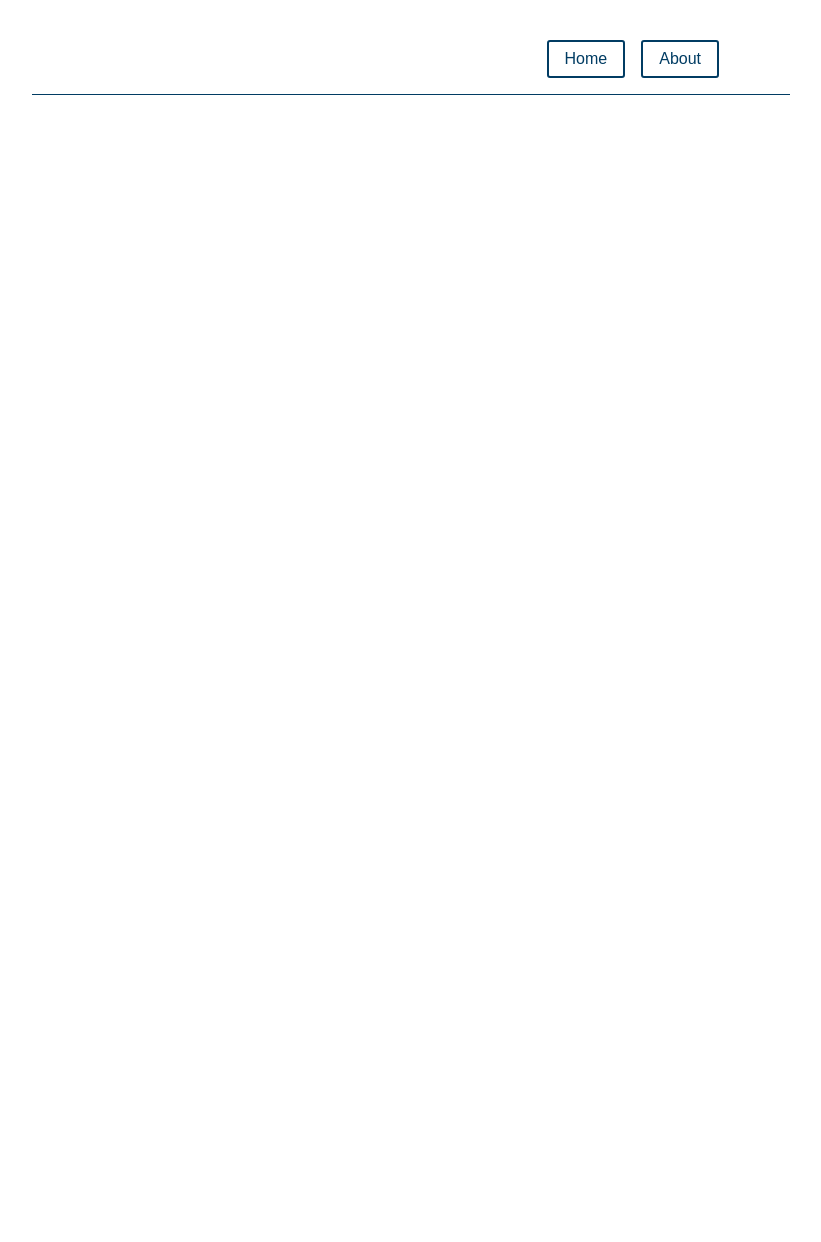
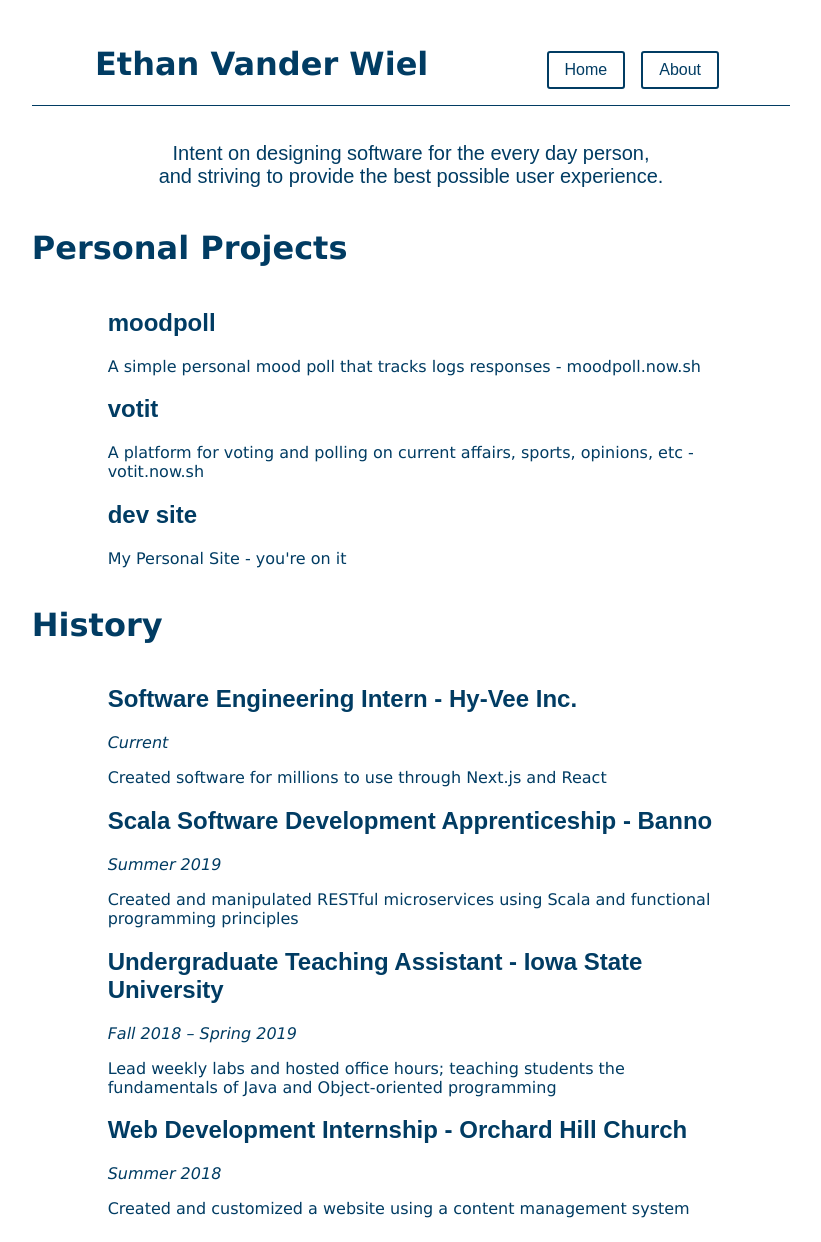
Before and after one commit to EthanVDub/devsite, a Next.js app: page / in a window 1280 px wide. Shown: the whole page, without its empty margins (229-1050 px from the left). Before the commit the page ends 800 px from the top, so only its background shows below. Built offline with nearby package versions, Linux system fonts and the light colour scheme.

Commit message:
Finished initial design of home page

```diff
--- a/components/body.js
+++ b/components/body.js
@@ -1,5 +1,18 @@
 import styled from "styled-components";
+import Projects from "./projects";
+import Description from "./description";
+import History from "./workhistory";
 
-const Body = styled.div``;
+const StyledBody = styled.div`
+  margin: 0% 20%;
+`;
+
+const Body = () => (
+  <StyledBody>
+    <Description />
+    <Projects />
+    <History />
+  </StyledBody>
+);
 
 export default Body;
--- a/components/button.js
+++ b/components/button.js
@@ -9,7 +9,8 @@ const Button = styled.button`
   padding: 0.5em 1em;
   font-size: 1em;
   cursor: pointer;
-
+  max-height: 50px;
+  font-family: Lucida, sans-serif;
   :hover {
     background: #013c63;
     color: white;
--- /dev/null
+++ b/components/description.js
@@ -0,0 +1,23 @@
+import styled from "styled-components";
+
+const StyledDescription = styled.div`
+  color: #013c63;
+  text-align: center;
+  font-family: Lucida, sans-serif;
+  font-size: 20px;
+
+  p span {
+    display: block;
+  }
+`;
+
+const Description = () => (
+  <StyledDescription>
+    <p>
+      <span>Intent on designing software for the every day person, </span>
+      <span>and striving to provide the best possible user experience.</span>
+    </p>
+  </StyledDescription>
+);
+
+export default Description;
--- a/components/header.js
+++ b/components/header.js
@@ -9,20 +9,39 @@ const StyledHeader = styled.div`
   display: flex;
   color: #013c63;
   justify-content: flex-end;
+  align-items: flex-end;
   margin: 1em 20%;
-  width: 80%;
   border-bottom: 1px solid #013c63;
   padding: 0 5%;
+  background: white;
+
+  h1 {
+    margin-right: auto;
+    font-family: Lucida Grande, sans-serif;
+  }
+
+  @media (max-width: 768px) {
+    display: flex;
+    flex-direction: column;
+    text-align: center;
+  }
+`;
+
+const Navigation = styled.div`
+  display: flex;
 `;
 
 const Header = () => (
   <StyledHeader>
+    <h1>Ethan Vander Wiel</h1>
+    <Navigation>
       <Link href="/">
         <Button>Home</Button>
       </Link>
       <Link href="/about">
         <Button>About</Button>
       </Link>
+    </Navigation>
   </StyledHeader>
 );
 
--- a/components/main.js
+++ b/components/main.js
@@ -4,6 +4,7 @@ import Body from "./body";
 
 const StyledMain = styled.div`
   display: flex;
+  flex-direction: column;
 `;
 
 const Main = () => (
--- /dev/null
+++ b/components/projects.js
@@ -0,0 +1,65 @@
+import styled from "styled-components";
+import Link from "next/link";
+
+const StyledProjectsSection = styled.div`
+  display: flex;
+  flex-direction: column;
+  h1 {
+    color: #013c63;
+    font-family: Lucida Grande, sans-serif;
+  }
+
+  h2 {
+    font-family: Lucida, sans-serif;
+  }
+
+  a:link {
+    color: #013c63;
+    text-decoration: none;
+  }
+
+  a:visited {
+    color: #013c63;
+    text-decoration: none;
+  }
+`;
+
+const StyledIndivProject = styled.div`
+  font-family: Lucida Grande, sans-serif;
+  color: #013c63;
+  margin: 0% 10%;
+`;
+
+const Projects = () => (
+  <StyledProjectsSection>
+    <h1>Personal Projects</h1>
+    <StyledIndivProject>
+      <Link href="https://github.com/EthanVDub/moodpoll">
+        <a>
+          <h2>moodpoll</h2>
+        </a>
+      </Link>
+      <p>
+        A simple personal mood poll that tracks logs responses -
+        <a href="https://moodpoll.now.sh"> moodpoll.now.sh</a>
+      </p>
+      <Link href="https://github.com/EthanVDub/votit">
+        <a>
+          <h2>votit</h2>
+        </a>
+      </Link>
+      <p>
+        A platform for voting and polling on current affairs, sports, opinions,
+        etc - <a href="https://votit.now.sh"> votit.now.sh</a>
+      </p>
+      <Link href="https://github.com/EthanVDub/evdub">
+        <a>
+          <h2>dev site</h2>
+        </a>
+      </Link>
+      <p>My Personal Site - you're on it</p>
+    </StyledIndivProject>
+  </StyledProjectsSection>
+);
+
+export default Projects;
--- /dev/null
+++ b/components/workhistory.js
@@ -0,0 +1,56 @@
+import styled from "styled-components";
+
+const StyledHistorySection = styled.div`
+  display: flex;
+  flex-direction: column;
+  h1 {
+    color: #013c63;
+    font-family: Lucida Grande, sans-serif;
+  }
+
+  h2 {
+    font-family: Lucida, sans-serif;
+  }
+`;
+
+const StyledIndivHistory = styled.div`
+  font-family: Lucida Grande, sans-serif;
+  color: #013c63;
+  margin: 0% 10%;
+`;
+
+const History = () => (
+  <StyledHistorySection>
+    <h1>History</h1>
+    <StyledIndivHistory>
+      <h2>Software Engineering Intern - Hy-Vee Inc.</h2>
+      <p>
+        <i>Current</i>
+      </p>
+      <p>Created software for millions to use through Next.js and React</p>
+      <h2>Scala Software Development Apprenticeship - Banno</h2>
+      <p>
+        <i>Summer 2019</i>
+      </p>
+      <p>
+        Created and manipulated RESTful microservices using Scala and functional
+        programming principles
+      </p>
+      <h2>Undergraduate Teaching Assistant - Iowa State University</h2>
+      <p>
+        <i>Fall 2018 – Spring 2019</i>
+      </p>
+      <p>
+        Lead weekly labs and hosted office hours; teaching students the
+        fundamentals of Java and Object-oriented programming
+      </p>
+      <h2>Web Development Internship - Orchard Hill Church</h2>
+      <p>
+        <i>Summer 2018</i>
+      </p>
+      <p>Created and customized a website using a content management system</p>
+    </StyledIndivHistory>
+  </StyledHistorySection>
+);
+
+export default History;
--- a/package.json
+++ b/package.json
@@ -1,5 +1,5 @@
 {
-  "name": "devsite",
+  "name": "evdub",
   "version": "1.0.0",
   "description": "",
   "main": "index.js",
@@ -17,6 +17,7 @@
     "@emotion/styled": "^10.0.27",
     "emotion-theming": "^10.0.27",
     "next": "^9.3.4",
+    "now": "^18.0.0",
     "react": "^16.13.1",
     "react-dom": "^16.13.1",
     "styled-components": "^5.1.0",
```
Also changed, not shown: 2 other files (tests, documents, lock files or other folders). Lines whose indentation alone changed are shown as unchanged.
